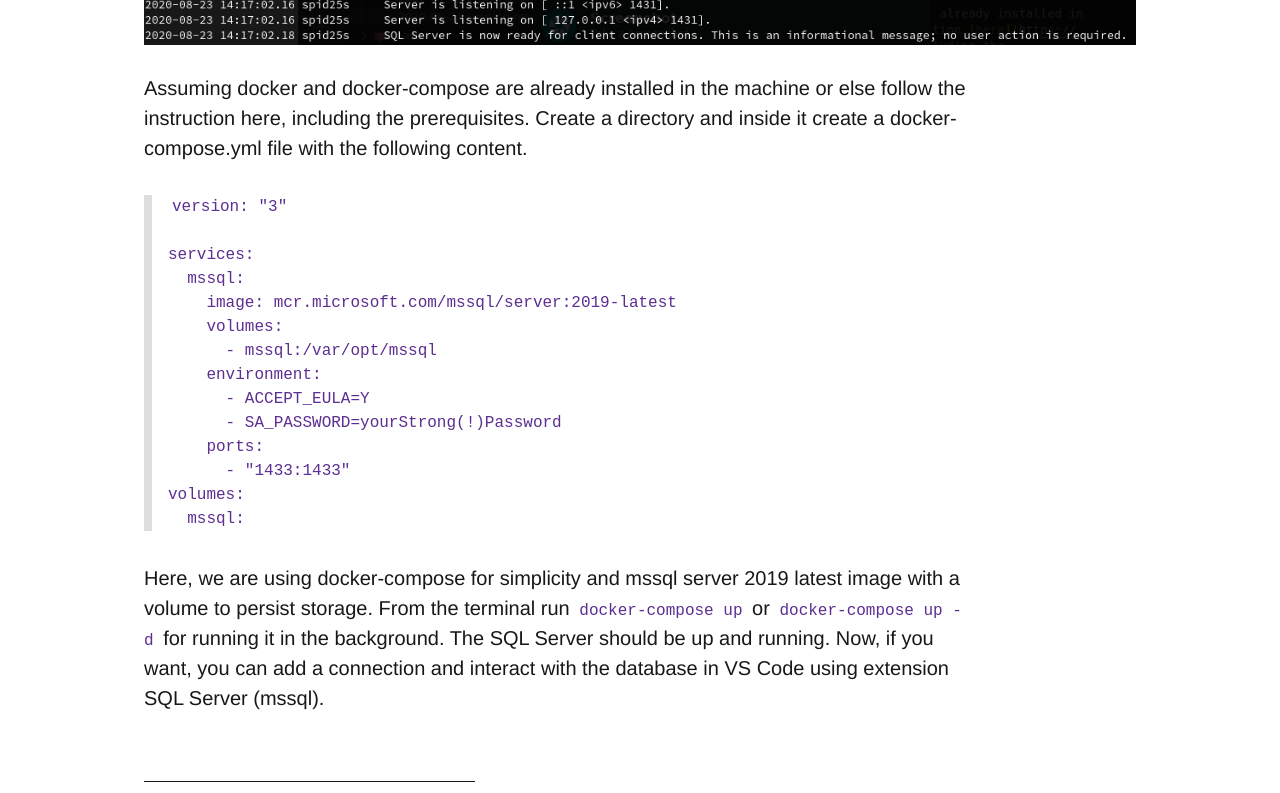
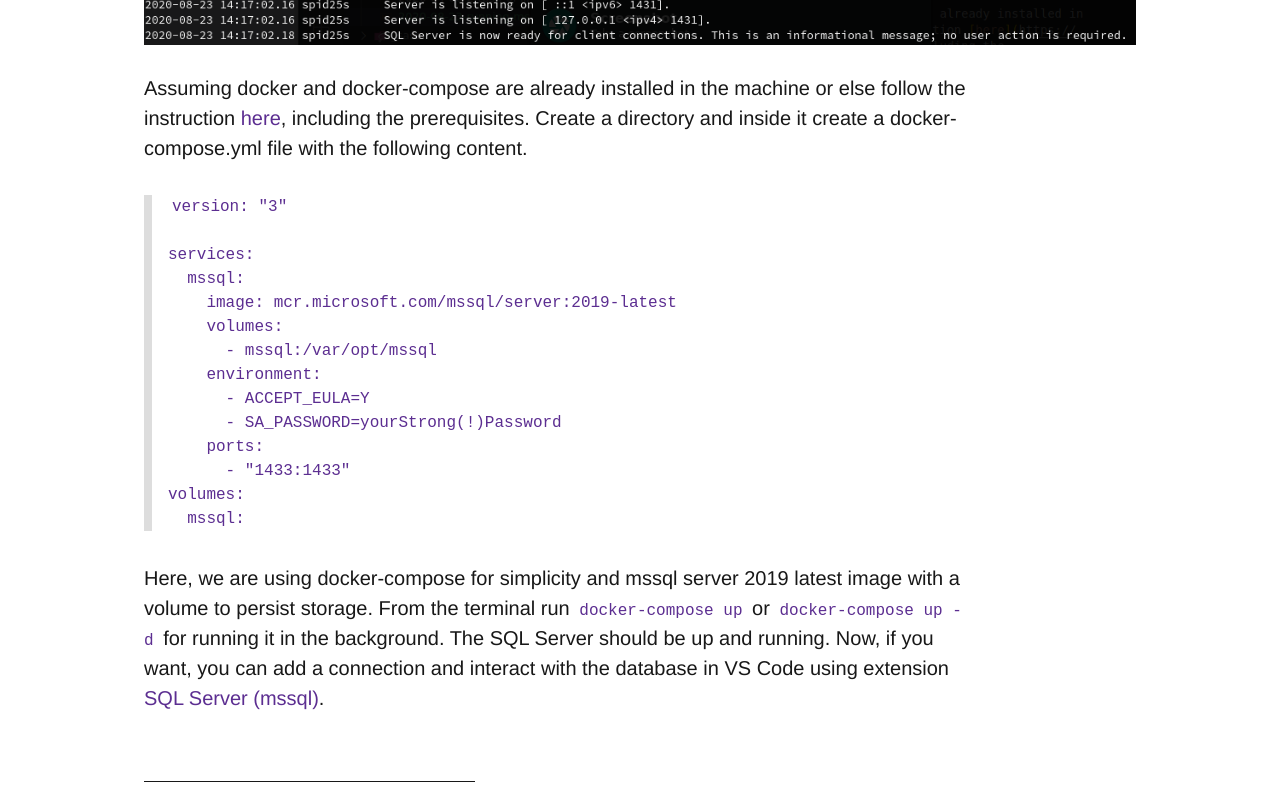
Before and after one commit to kreetikk/kreetikk.github.io, a Jekyll site: the page built from _posts/2020-08-23-running-mssql-in-docker-for-development.md, in a window 1280 px wide. Shown: the part 639-1432 px from the top of the page. Built offline with Jekyll 4.4.1, drawn with Linux system fonts in a browser that asks for light colours.

Commit message:
Add anchor color inside article

```diff
--- a/_sass/_theme-black.scss
+++ b/_sass/_theme-black.scss
@@ -22,10 +22,9 @@ $color-primary-link: $red !default;
   -moz-osx-font-smoothing: grayscale;
 }
 
+article a {
+  color: $red;
+}
+
 // Import sass partials (used in all themes)
-@import
-        "variables",
-        "base",
-        "components",
-        "utilities"
-;
+@import "variables", "base", "components", "utilities";
```
